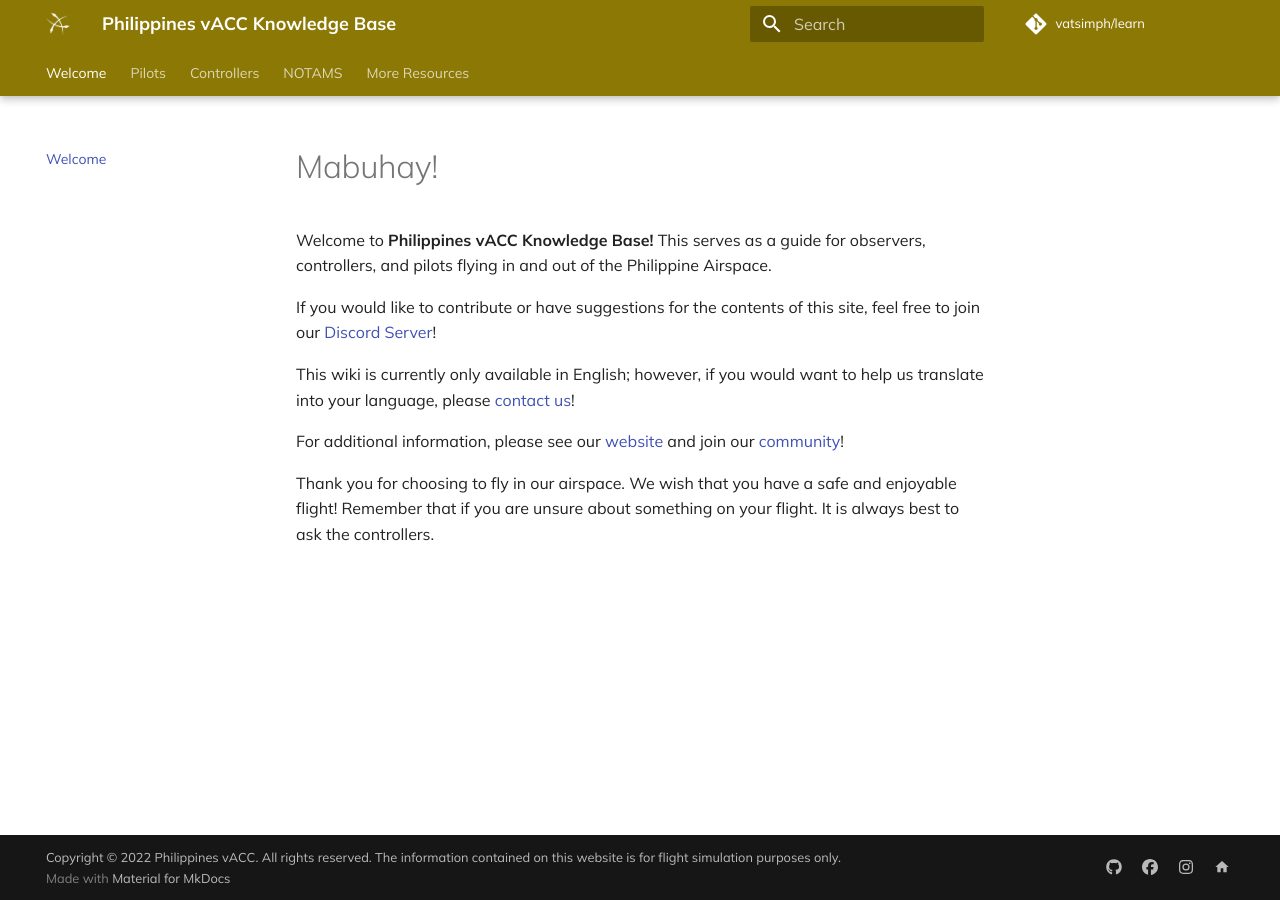
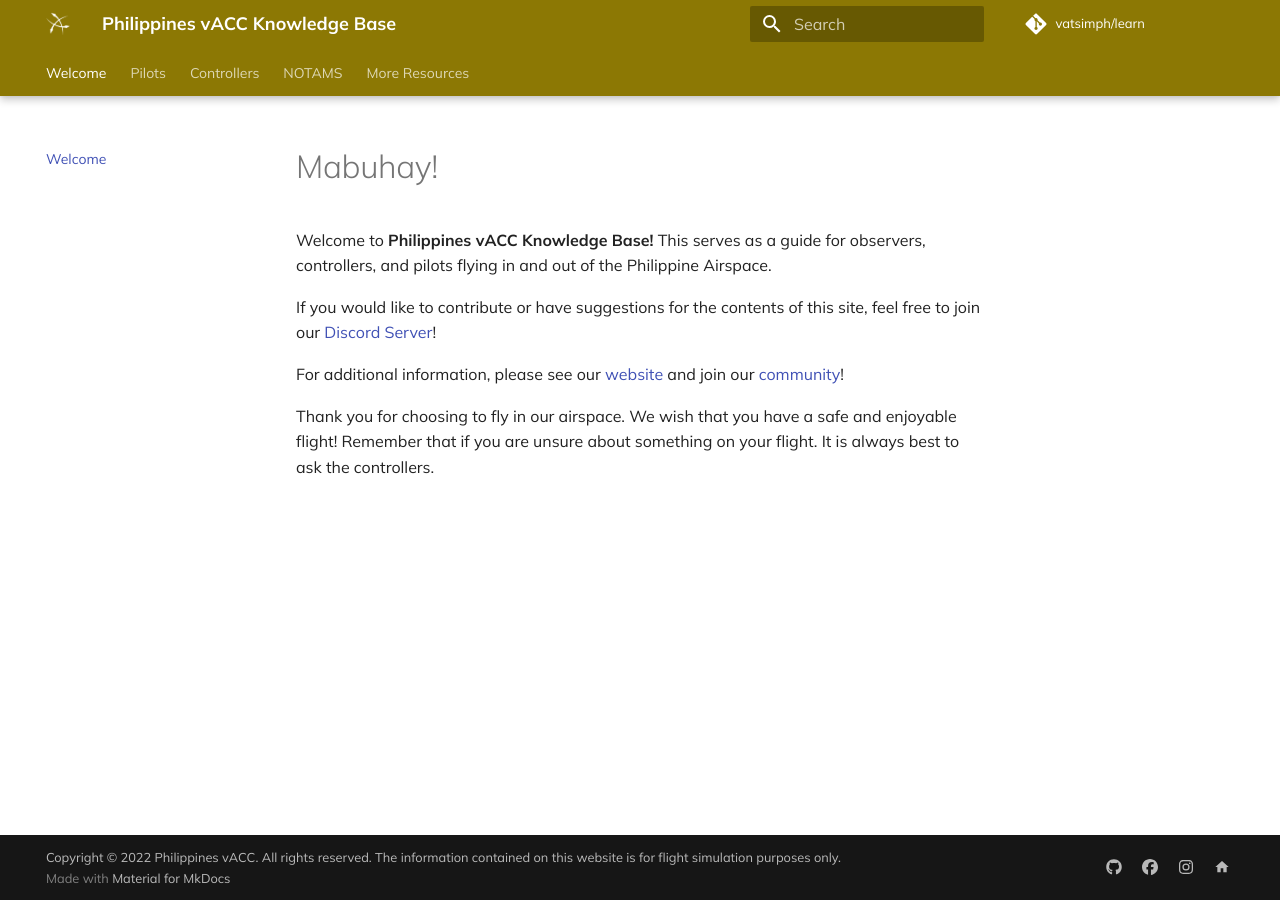
Before and after one commit to HacobAllon/learn, an MkDocs documentation site: the page built from docs/index.md, in a window 1280 px wide. Built offline with MkDocs 1.6.1 and Material for MkDocs 9.7.7, drawn with Linux system fonts in a browser that asks for light colours; comment, search, counter and statistics services are not loaded; the version menu is left out.

Commit message:
Edited Index

```diff
--- a/docs/index.md
+++ b/docs/index.md
@@ -4,8 +4,6 @@ Welcome to **Philippines vACC Knowledge Base!** This serves as a guide for obser
 
 If you would like to contribute or have suggestions for the contents of this site, feel free to join our [Discord Server](https://vats.im/vatphil-discord)!
 
-This wiki is currently only available in English; however, if you would want to help us translate into your language, please [contact us](mailto:staff@vatphil.com)!
-
 For additional information, please see our [website](https://vatphil.com) and join our [community](https://vats.im/vatphil-discord)!
 
 Thank you for choosing to fly in our airspace. We wish that you have a safe and enjoyable flight! Remember that if you are unsure about something on your flight. It is always best to ask the controllers.
```
